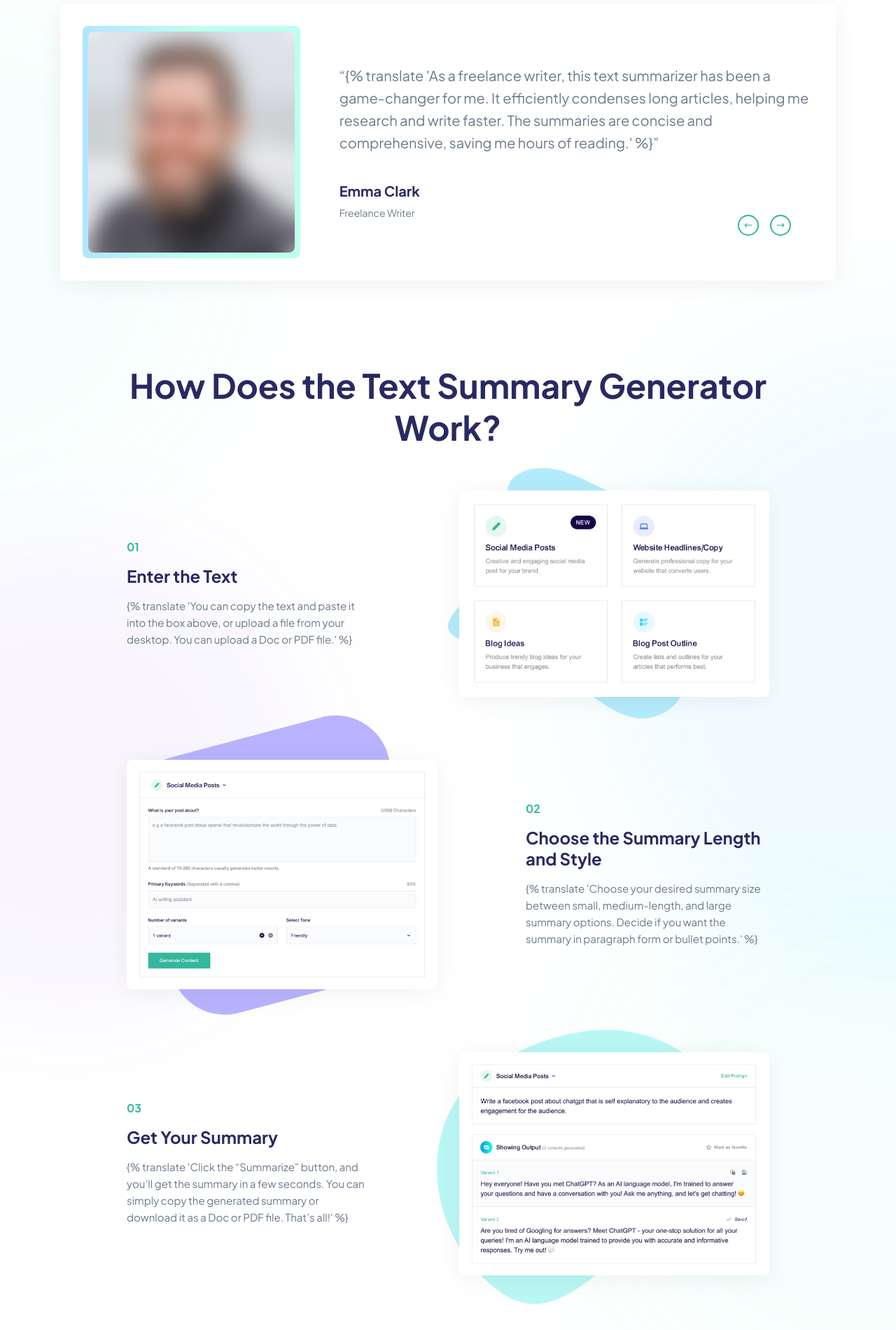
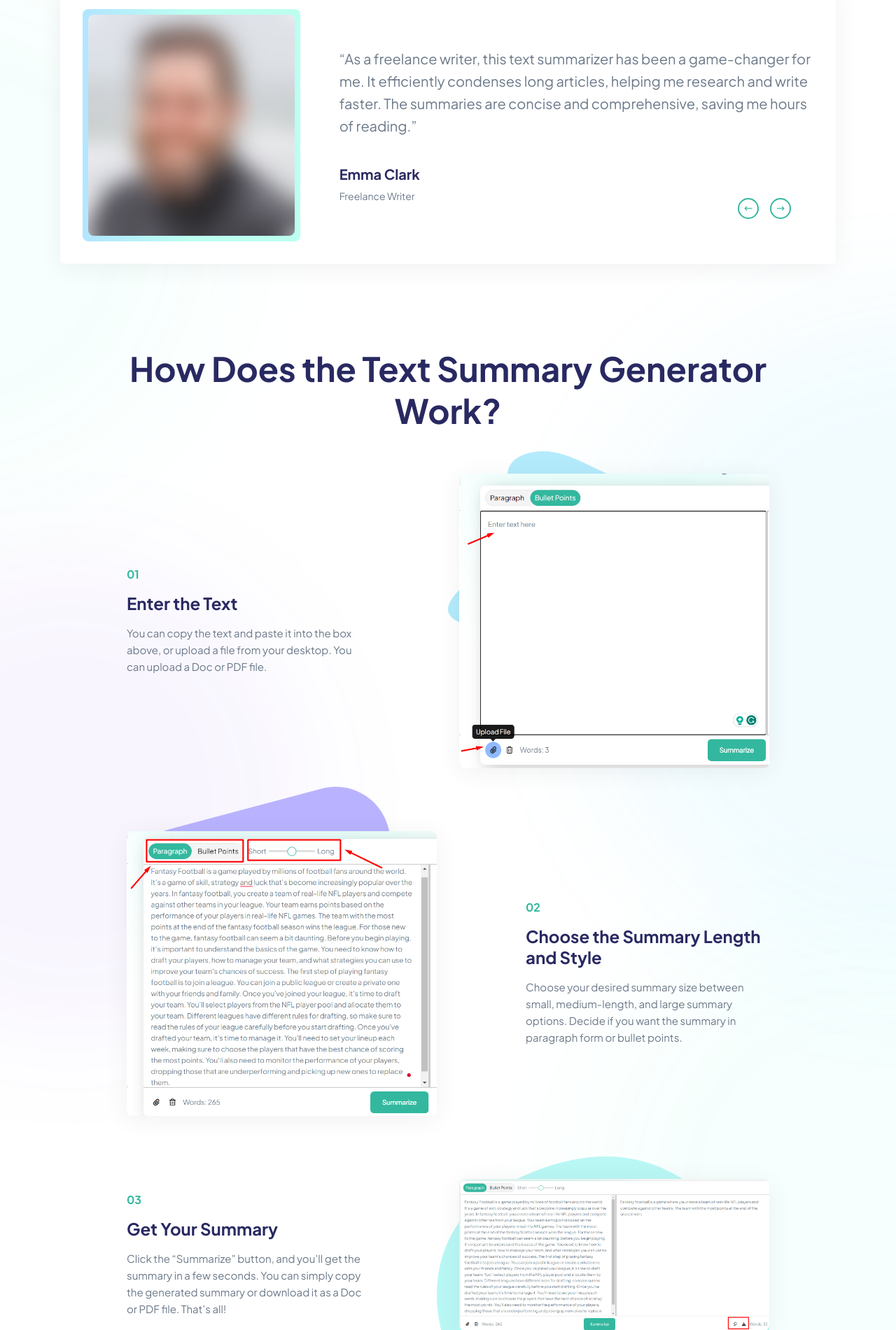
Before and after one commit to AbdurazzoqovA/summy_saas, a Django app: page /en/ in a window 1280 px wide. Shown: the part 1982-3883 px from the top of the page at 70% size. Run offline with Django 4.2, Linux system fonts and the light colour scheme; data that the repository does not hold is empty; some libraries are stand-ins or nearby versions; some web fonts are replaced.

Commit message:
images are changed

```diff
--- a/config/settings.py
+++ b/config/settings.py
@@ -58,6 +58,7 @@ MIDDLEWARE = [
     "django.middleware.locale.LocaleMiddleware",
     "django.middleware.common.CommonMiddleware",
     "django.middleware.csrf.CsrfViewMiddleware",
+    "django.middleware.locale.LocaleMiddleware",
     "django.contrib.auth.middleware.AuthenticationMiddleware",
     "django.contrib.messages.middleware.MessageMiddleware",
     "django.middleware.clickjacking.XFrameOptionsMiddleware",
--- a/summarizer/templates/front/index.html
+++ b/summarizer/templates/front/index.html
@@ -68,8 +68,7 @@
                                         <div class="feature-text">
                                             <h4 class="title">{% translate 'Generate Accurate Summaries in 3 seconds' %}</h4>
                                             <p>
-                                                Our summary generator uses advanced AI technology to break down your long content into quick, digestible summaries in
-                                                just one click. Use it to summarize your articles, academic papers, business reports, or any kind of content.
+                                                {% translate 'Our summary generator uses advanced AI technology to break down your long content into quick, digestible summaries in just one click. Use it to summarize your articles, academic papers, business reports, or any kind of content.' %}
                                             </p>
                                             <a class="link link-primary" href="#"><span>Try Blog Writers</span><em
                                                     class="icon fs-5 ni ni-arrow-long-right"></em></a>
@@ -94,8 +93,7 @@
                                         <div class="feature-text">
                                             <h4 class="title">{% translate 'Get the Important Facts & Data' %}</h4>
                                             <p>
-                                                {% translate 'This text summarizer quickly extracts important information from large texts and presents complex content in engaging
-                                                chunks. You get the most relevant and crucial data in just one click.' %}
+                                                {% translate 'This text summarizer quickly extracts important information from large texts and presents complex content in engaging chunks. You get the most relevant and crucial data in just one click.' %}
                                             </p>
                                             <a class="link link-primary" href="#"><span>Try Social Media
                                                     Managers</span><em
@@ -121,9 +119,7 @@
                                         <div class="feature-text">
                                             <h4 class="title">Choose Your Summary Length & Style</h4>
                                             <p>
-                                                {% translate 'You can customize the length and format of the summary. Create a quick content overview for your blog post or get a
-                                                detailed summary for your academic research. You’ve also got an option to generate the summary in paragraph form or
-                                                bullet points.' %}
+                                                {% translate 'You can customize the length and format of the summary. Create a quick content overview for your blog post or get a detailed summary for your academic research. You’ve also got an option to generate the summary in paragraph form or bullet points.' %}
                                             </p>
                                             <a class="link link-primary" href="#"><span>Email Marketers</span><em
                                                     class="icon fs-5 ni ni-arrow-long-right"></em></a>
@@ -178,8 +174,7 @@
                                                 <div class="col-md-8">
                                                     <div class="py-md-3 pt-3">
                                                         <blockquote class="blockquote">
-                                                            “{% translate 'As a freelance writer, this text summarizer has been a game-changer for me. It efficiently condenses long articles,
-                                                            helping me research and write faster. The summaries are concise and comprehensive, saving me hours of reading.' %}”
+                                                            “{% translate 'As a freelance writer, this text summarizer has been a game-changer for me. It efficiently condenses long articles, helping me research and write faster. The summaries are concise and comprehensive, saving me hours of reading.' %}”
                                                         </blockquote>
                                                         <div class="block-info pt-lg-4">
                                                             <h4 class="title">Emma Clark</h4>
@@ -205,9 +200,7 @@
                                                 <div class="col-md-8">
                                                     <div class="py-md-3 pt-3">
                                                         <blockquote class="blockquote">
-                                                            “{% translate 'During my PhD research, SummaryGenerator.io proved invaluable. It quickly distills the main ideas of complex academic
-                                                            papers. The tool's precision in highlighting relevant data and arguments made my literature review process much more
-                                                            manageable.' %}”
+                                                            “{% translate 'During my PhD research, SummaryGenerator.io proved invaluable. It quickly distills the main ideas of complex academic papers. The tool`s precision in highlighting relevant data and arguments made my literature review process much more manageable.' %}”
                                                         </blockquote>
                                                         <div class="block-info pt-lg-4">
                                                             <h4 class="title">Alex Kim</h4>
@@ -277,7 +270,7 @@
                                     d="M297.773 365.385C240.904 379.987 171.136 291.086 138.891 279.276C75.5722 256.299 -32.89 263.6 9.61542 210.775C29.2559 186.295 70.2956 153.011 85.539 133.9C116.612 95.0327 55.6386 25.4583 110.749 5.05841C165.566 -15.1267 212.176 30.612 266.114 45.6435C301.584 55.736 339.692 50.7971 376.042 55.9508C400.959 59.6013 422.944 80.0012 408.287 99.9716C318.293 222.8 394.216 340.476 297.773 365.385Z"
                                     fill="#B4EBFC" />
                             </svg>
-                            <img class="w-100 rounded-3 shadow-sm" src="{% static 'front/images/gfx/process/a.jpg' %}"
+                            <img class="w-100 rounded-3 shadow-sm" src="{% static 'front/images/gfx/process/how_to_1.png' %}"
                                 alt="" />
                         </div>
                     </div>
@@ -286,8 +279,7 @@
                             <h6 class="text-primary">01</h6>
                             <h3 class="title">{% translate 'Enter the Text' %}</h3>
                             <p>
-                            {% translate 'You can copy the text and paste it into the box above, or upload a file from your desktop. You can upload a Doc or PDF
-                            file.' %}
+                            {% translate 'You can copy the text and paste it into the box above, or upload a file from your desktop. You can upload a Doc or PDF file.' %}
                             </p>
                         </div>
                     </div>
@@ -305,7 +297,7 @@
                                     d="M260.99 3.04631L55.1726 57.9406C15.7332 68.4596 -7.67183 108.811 2.89591 148.069L58.0447 352.937C68.6124 392.195 109.151 415.492 148.59 404.973L354.408 350.078C393.848 339.559 417.253 299.208 406.685 259.95L351.536 55.0818C340.968 15.8244 300.43 -7.47268 260.99 3.04631Z"
                                     fill="#B9B3FF" />
                             </svg>
-                            <img class="w-100 rounded-3 shadow-sm" src="{% static 'front/images/gfx/process/b.jpg' %}"
+                            <img class="w-100 rounded-3 shadow-sm" src="{% static 'front/images/gfx/process/how_to_2.png' %}"
                                 alt="" />
                         </div>
                     </div>
@@ -314,8 +306,7 @@
                             <h6 class="text-primary">02</h6>
                             <h3 class="title">{% translate 'Choose the Summary Length and Style' %}</h3>
                             <p>
-                                {% translate 'Choose your desired summary size between small, medium-length, and large summary options. Decide if you want the summary
-                                in paragraph form or bullet points.' %}
+                                {% translate 'Choose your desired summary size between small, medium-length, and large summary options. Decide if you want the summary in paragraph form or bullet points.' %}
                             </p>
 
                         </div>
@@ -335,7 +326,7 @@
                                     d="M448.494 259.068C420.999 316.242 367.226 292.754 321.726 287.81C232.429 277.92 171.844 428.427 78.1669 350.546C-25.4856 264.322 -26.2156 107.634 76.9503 47.6789C365.766 -120.753 473.555 207.148 448.494 259.068Z"
                                     fill="#B9F7F5" />
                             </svg>
-                            <img class="w-100 rounded-3 shadow-sm" src="{% static 'front/images/gfx/process/c.jpg' %}"
+                            <img class="w-100 rounded-3 shadow-sm" src="{% static 'front/images/gfx/process/how_to_3.png' %}"
                                 alt="" />
                         </div>
                     </div>
@@ -344,8 +335,7 @@
                             <h6 class="text-primary">03</h6>
                             <h3 class="title">{% translate 'Get Your Summary' %}</h3>
                             <p>
-                                {% translate 'Click the “Summarize” button, and you’ll get the summary in a few seconds. You can simply copy the generated summary or
-                                download it as a Doc or PDF file. That’s all!' %}
+                                {% translate 'Click the “Summarize” button, and you’ll get the summary in a few seconds. You can simply copy the generated summary or download it as a Doc or PDF file. That’s all!' %}
                             </p>
                         </div>
                     </div>
@@ -401,7 +391,7 @@
                                         </div>
                                     </div>
                                     <div class="feature-text">
-                                        <h4 class="title">{ translate 'Business Reports'}</h4>
+                                        <h4 class="title">{% translate 'Business Reports' %}</h4>
                                         <p>
                                             {% translate 'Overwhelmed by business reports? Instantly get the key insights and data from extensive reports.' %}
                                         </p>
```
Also changed, not shown: static/front/images/gfx/process/how_to_1.png (added), static/front/images/gfx/process/how_to_2.png (added), static/front/images/gfx/process/how_to_3.png (added), 1 other file.
